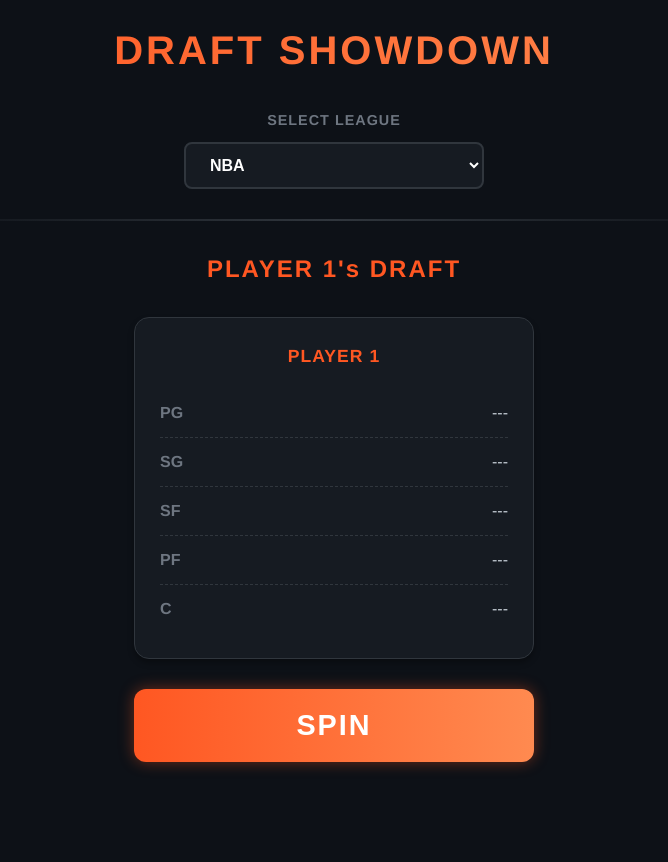
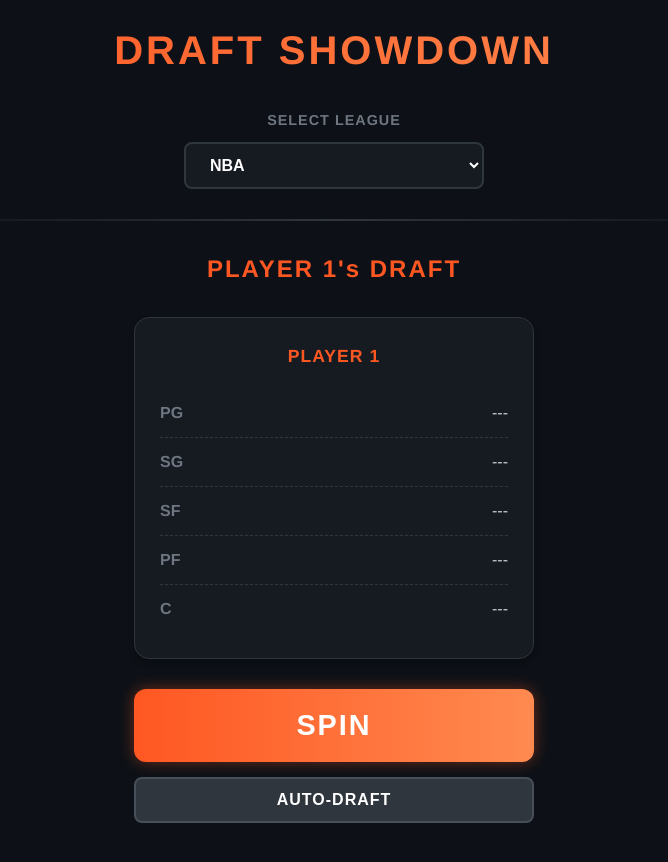
Before and after one commit to jayparadise/spin-pick, a React (Vite) app: page / in a window 1280 px wide. Shown: the top 862 px of the page, without its empty margins (306-974 px from the left). Before the commit the page ends 812 px from the top, so only its background shows below. Built offline with nearby package versions, Linux system fonts and the light colour scheme.

Commit message:
Updated App.css

```diff
--- a/src/App.css
+++ b/src/App.css
@@ -277,6 +277,19 @@ body {
   border-color: #6e7681;
 }
 
+.button-group {
+  display: flex;
+  flex-direction: column;
+  gap: 15px;
+  max-width: 400px;
+  margin: 30px auto;
+}
+
+.button-group .btn-primary,
+.button-group .btn-secondary {
+  margin: 0;
+}
+
 .no-players-warning {
   text-align: center;
   padding: 20px;
--- a/src/App.tsx
+++ b/src/App.tsx
@@ -51,10 +51,10 @@ function App() {
 
     setGameState('spinning');
 
-    for (let i = 0; i < 15; i++) {
+    for (let i = 0; i < 8; i++) {
       const randomTeam = teams[Math.floor(Math.random() * teams.length)];
       setSpinningTeam(randomTeam);
-      await sleep(Math.max(50, i * 20));
+      await sleep(Math.max(30, i * 15));
     }
 
     const finalTeam = teams[Math.floor(Math.random() * teams.length)];
@@ -96,6 +96,44 @@ function App() {
     setAiRoster(aiDraft);
     setGameState('complete');
     setIsDraftingAI(false);
+  }
+
+  async function handleAutoDraft() {
+    if (teams.length === 0) return;
+
+    const positions = LEAGUE_CONFIGS[selectedLeague].positions;
+    const newRoster: Roster = {};
+
+    for (const pos of positions) {
+      let drafted = false;
+      let attempts = 0;
+
+      while (!drafted && attempts < 20) {
+        const randomTeam = teams[Math.floor(Math.random() * teams.length)];
+        try {
+          const roster = await getTeamRoster(selectedLeague, randomTeam.id);
+          const eligiblePlayers = roster.filter((player) => {
+            const allowedPositions = LEAGUE_CONFIGS[selectedLeague].positionMap[pos] || [];
+            return allowedPositions.some((position) => player.position.includes(position));
+          });
+
+          if (eligiblePlayers.length > 0) {
+            const randomPlayer = eligiblePlayers[Math.floor(Math.random() * eligiblePlayers.length)];
+            newRoster[pos] = randomPlayer.name;
+            drafted = true;
+          }
+        } catch (error) {
+          console.error('Auto draft error:', error);
+        }
+        attempts++;
+      }
+
+      if (!drafted) {
+        newRoster[pos] = `Auto ${pos} Player`;
+      }
+    }
+
+    setPlayerRoster(newRoster);
   }
 
   function handleNewGame() {
@@ -166,9 +204,14 @@ function App() {
                 )}
 
                 {gameState === 'league-select' && !spunTeam && (
-                  <button onClick={handleSpin} className="btn-primary btn-spin">
-                    SPIN
-                  </button>
+                  <div className="button-group">
+                    <button onClick={handleSpin} className="btn-primary btn-spin">
+                      SPIN
+                    </button>
+                    <button onClick={handleAutoDraft} className="btn-secondary">
+                      AUTO-DRAFT
+                    </button>
+                  </div>
                 )}
 
                 {isLoadingRoster && (
```
